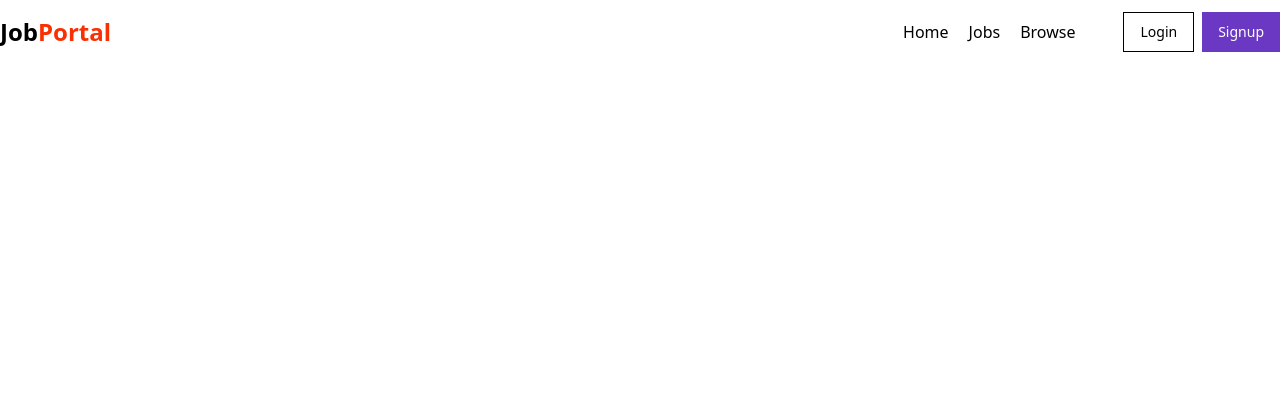
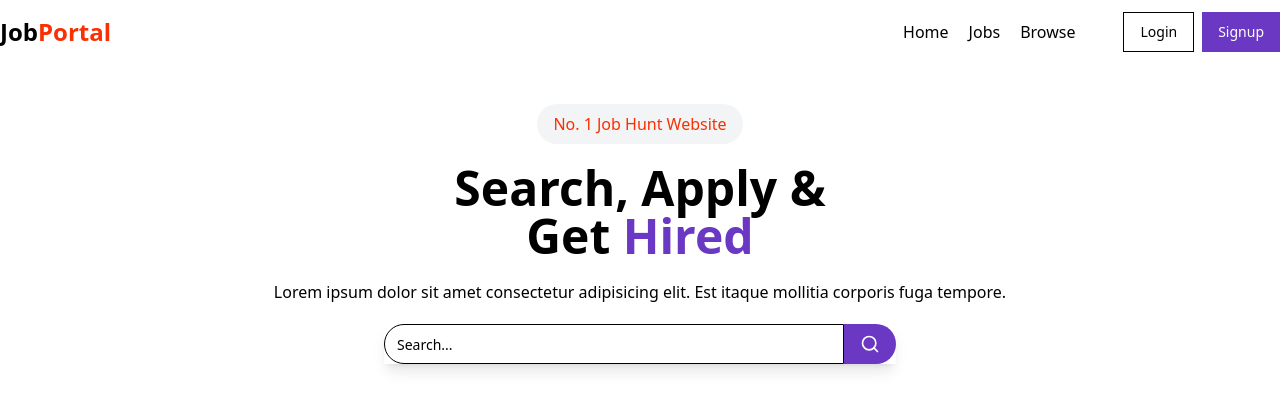
Before and after one commit to Noorain464/job_portal, a React (Vite) app in the folder frontend/: page / in a window 1280 px wide. Shown: the top 410 px of the page. Built offline with nearby package versions, Linux system fonts and the light colour scheme.

Commit message:
Hero Section

```diff
--- /dev/null
+++ b/frontend/src/components/CategoryCarousel.jsx
@@ -0,0 +1,9 @@
+import React from 'react'
+
+function CategoryCarousel() {
+  return (
+    <div>CategoryCarousel</div>
+  )
+}
+
+export default CategoryCarousel
--- /dev/null
+++ b/frontend/src/components/HeroSection.jsx
@@ -0,0 +1,24 @@
+import React from 'react'
+import {Input} from '../components/ui/input'
+import {Button} from '../components/ui/button'
+import {Search} from 'lucide-react'
+function HeroSection() {
+  return (
+    <div className='text-center'>
+        <div className='flex flex-col gap-5 my-10'>
+            <span className='mx-auto px-4 py-2 rounded-full bg-gray-100 text-[#F83002] font-medium'>No. 1 Job Hunt Website</span>
+            <h1 className='text-5xl font-bold'>Search, Apply & <br /> Get <span className='text-[#6A38C2]'>Hired</span></h1>
+            <p>Lorem ipsum dolor sit amet consectetur adipisicing elit. Est itaque mollitia corporis fuga tempore.</p>
+            <div className='flex w-[40%] shadow-lg mx-auto'>
+                <Input
+                type='text'
+                placeholder='Search...'
+                className='w-full rounded-l-full'/>
+                <Button className='rounded-r-full bg-[#6A38C2]'><Search className='w-5 h-5 text-white'/></Button>
+            </div>
+        </div>
+    </div>
+  )
+}
+
+export default HeroSection
--- a/frontend/src/components/Home.jsx
+++ b/frontend/src/components/Home.jsx
@@ -1,9 +1,14 @@
 import React from 'react'
 import Navbar from './shared/Navbar'
+import HeroSection from './HeroSection'
 function Home() {
   return (
     <div>
         <Navbar/>
+        <HeroSection/>
+        {/* <CategoryCarousel/>
+        <LatestJobs/>
+        <Footer/> */}
     </div>
   )
 }
--- a/frontend/src/components/auth/Signup.jsx
+++ b/frontend/src/components/auth/Signup.jsx
@@ -1,6 +1,8 @@
 import React from 'react'
 import Navbar from '../shared/Navbar'
-import { useNavigate,useSelector,useDispatch } from 'react-router-dom'
+import { useNavigate } from 'react-router-dom'
+import { useSelector } from 'react-redux'
+import { useDispatch } from 'react-redux'
 import { useState } from 'react'
 import { Label } from '../ui/label'
 import { Input } from '../ui/input'
```
